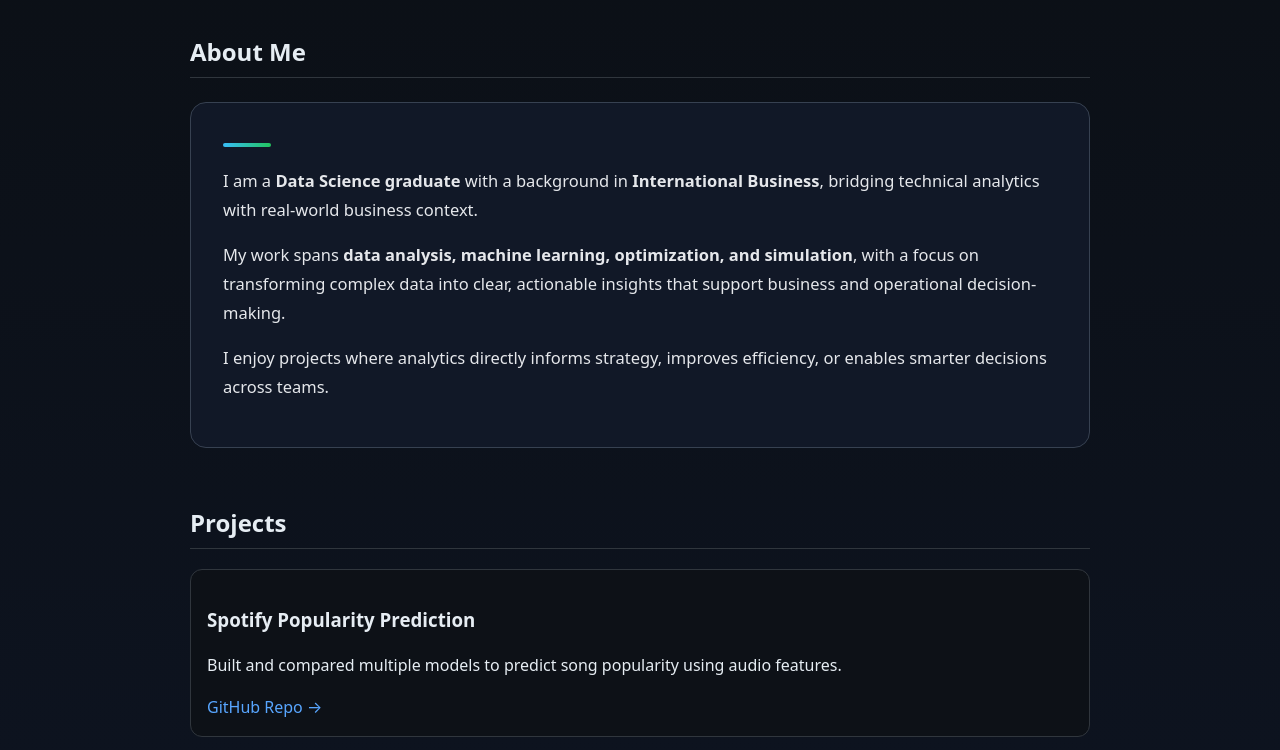
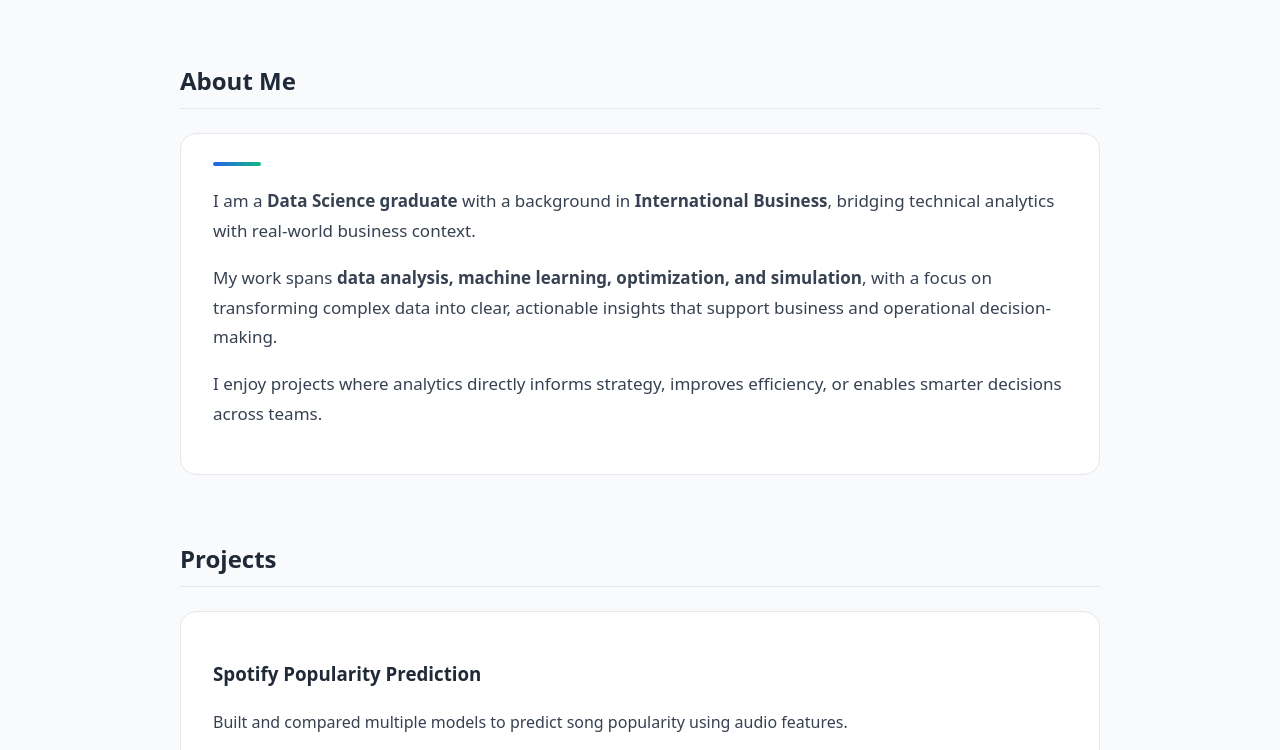
Before and after one commit to blijminnetje/blijminnetje.github.io, a plain HTML site: page index.html in a window 1280 px wide. Shown: the part 259-1009 px from the top of the page. Drawn offline with Linux system fonts and the light colour scheme.

Commit message:
Update index.html

```diff
--- a/index.html
+++ b/index.html
@@ -8,78 +8,82 @@
     body {
   margin: 0;
   font-family: system-ui, -apple-system, Segoe UI, Roboto;
-      background: linear-gradient(180deg, #0b0f14 0%, #0f172a 100%);
-      color: #e6edf3;
-      line-height: 1.6;
+  background: #f8fafc;            /* off-white */
+  color: #1f2937;                 /* slate text */
+  line-height: 1.65;
 }
-    a { color: #58a6ff; text-decoration: none; }
-    a:hover { text-decoration: underline; }
+
+a {
+  color: #2563eb;
+  text-decoration: none;
+}
+a:hover {
+  text-decoration: underline;
+}
 
 .container {
-      max-width: 900px;
+  max-width: 920px;
   margin: auto;
-      padding: 48px 20px;
+  padding: 56px 24px;
 }
 
 nav {
   position: sticky;
   top: 0;
-      background: #0b0f14;
-      border-bottom: 1px solid #30363d;
-      padding: 12px 20px;
+  background: #ffffff;
+  border-bottom: 1px solid #e5e7eb;
+  padding: 14px 24px;
+  z-index: 10;
 }
 
 nav a {
-      margin-right: 16px;
+  margin-right: 18px;
   font-weight: 600;
+  color: #1f2937;
 }
 
 h1 {
-      font-size: 42px;
+  font-size: 44px;
   margin-bottom: 6px;
 }
 
 h2 {
-      margin-top: 56px;
-      border-bottom: 1px solid #30363d;
-      padding-bottom: 6px;
+  margin-top: 64px;
+  border-bottom: 1px solid #e5e7eb;
+  padding-bottom: 8px;
+  font-weight: 600;
 }
 
-    .card {
-      border: 1px solid #30363d;
-      border-radius: 12px;
-      padding: 16px;
-      margin-top: 16px;
-      background: #0d1117;
+p {
+  color: #374151;
 }
 
-    footer {
-      margin-top: 72px;
-      font-size: 14px;
-      color: #8b949e;
-    }
-/* Light card for About / sections */
+.card,
 .section-card {
-  background: #111827;            /* slightly lighter than page */
-  border: 1px solid #374151;
+  background: #ffffff;
+  border: 1px solid #e5e7eb;
   border-radius: 16px;
   padding: 28px 32px;
   margin-top: 24px;
 }
 
 .section-card p {
-  font-size: 16.5px;
+  font-size: 17px;
   line-height: 1.75;
-  color: #e5e7eb;
 }
 
-/* Accent divider */
 .accent-line {
   width: 48px;
   height: 4px;
-  background: linear-gradient(90deg, #38bdf8, #22c55e);
+  background: linear-gradient(90deg, #2563eb, #10b981);
   border-radius: 999px;
-  margin: 12px 0 20px 0;
+  margin-bottom: 20px;
+}
+
+footer {
+  margin-top: 80px;
+  font-size: 14px;
+  color: #6b7280;
 }
 
 
```
Lines whose indentation alone changed are shown as unchanged.
